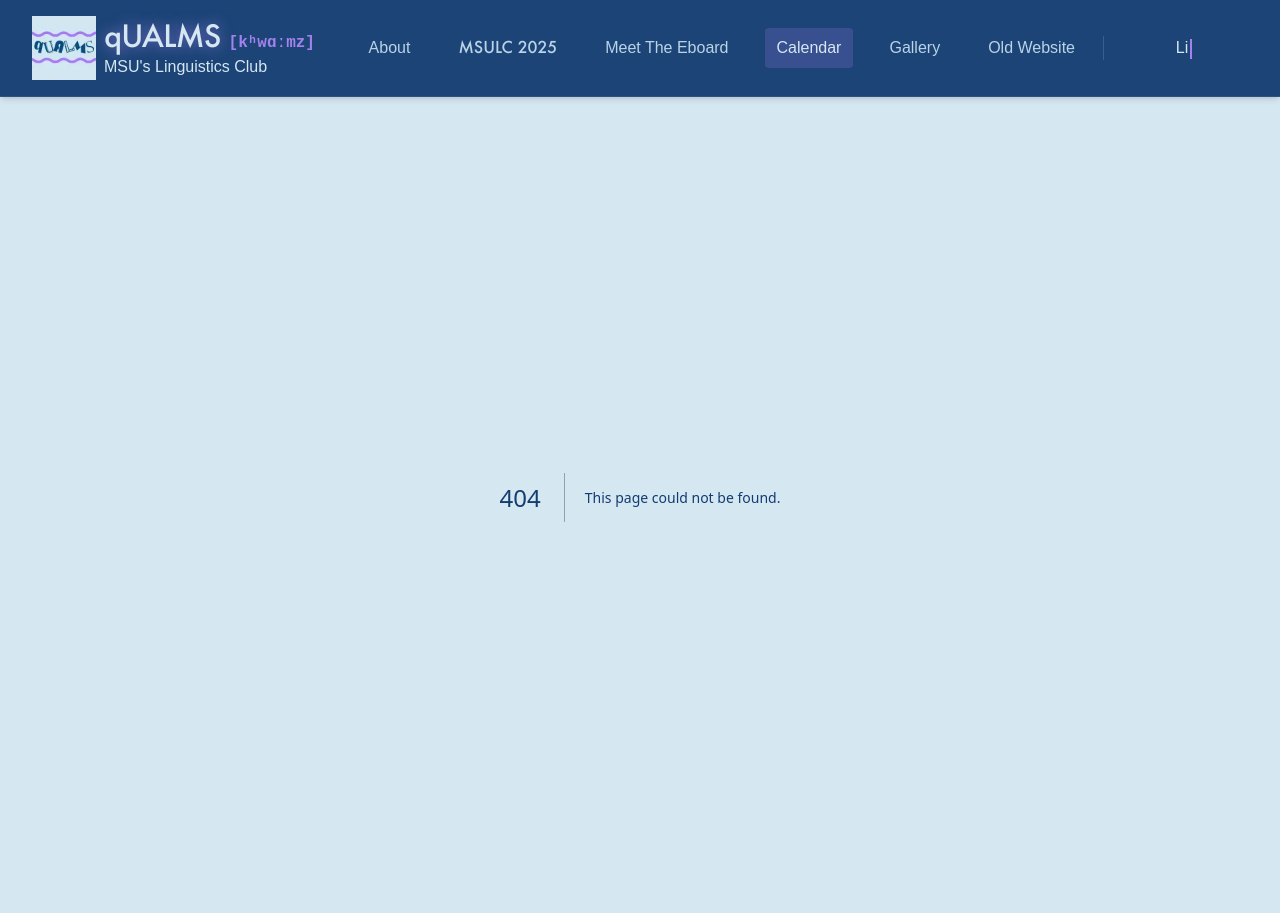
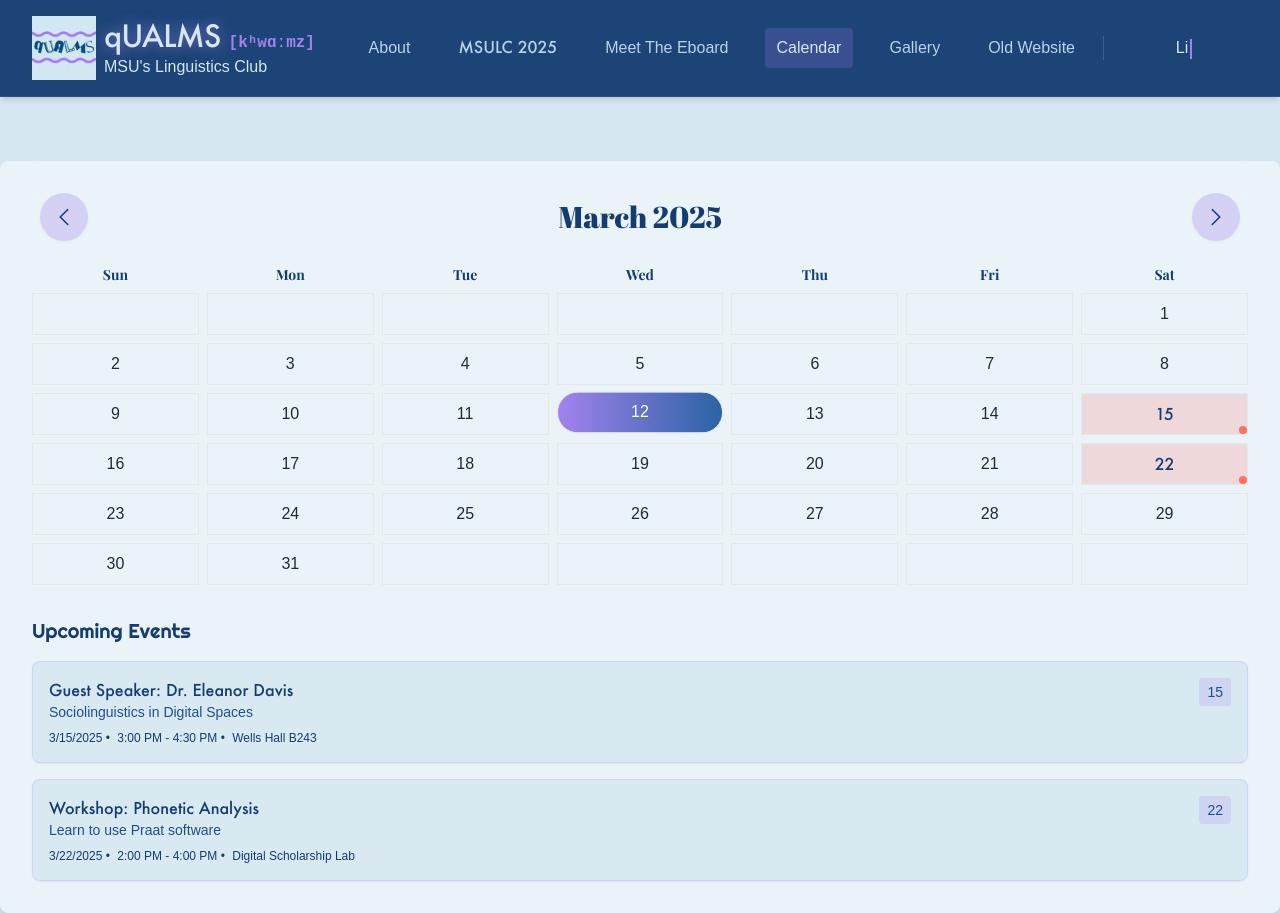
Before and after one commit to DevT02/qUALMS-website, a Next.js app: page /calendar in a window 1280 px wide. Before the commit this address had no page. Built offline with nearby package versions, Linux system fonts and the light colour scheme; a web font is replaced by a local one.

Commit message:
calendar page

```diff
--- /dev/null
+++ b/src/app/calendar/page.tsx
@@ -0,0 +1,236 @@
+'use client';
+import React, { useState } from "react";
+
+export default function CalendarPage() {
+  // Current date (for highlighting today if it’s in the displayed month)
+  const now = new Date();
+  const currentYear = now.getFullYear();
+  const currentMonth = now.getMonth();
+  const currentDate = now.getDate();
+
+  // State for the displayed month/year
+  const [displayedYear, setDisplayedYear] = useState(currentYear);
+  const [displayedMonth, setDisplayedMonth] = useState(currentMonth);
+
+  // Example events (feel free to expand/replace with your actual events)
+  const events = [
+    {
+      date: new Date(currentYear, currentMonth, 15),
+      title: "Guest Speaker: Dr. Eleanor Davis",
+      description: "Sociolinguistics in Digital Spaces",
+      location: "Wells Hall B243",
+      time: "3:00 PM - 4:30 PM",
+    },
+    {
+      date: new Date(currentYear, currentMonth, 22),
+      title: "Workshop: Phonetic Analysis",
+      description: "Learn to use Praat software",
+      location: "Digital Scholarship Lab",
+      time: "2:00 PM - 4:00 PM",
+    },
+    // Example event next month:
+    {
+      date: new Date(currentYear, currentMonth + 1, 10),
+      title: "Syntax & Semantics Roundtable",
+      description: "Discussion on recent syntax research",
+      location: "Wells Hall A105",
+      time: "5:00 PM - 6:30 PM",
+    },
+  ];
+
+  // Functions to navigate months
+  const handleNextMonth = () => {
+    if (displayedMonth === 11) {
+      // Go to January of the next year
+      setDisplayedMonth(0);
+      setDisplayedYear(displayedYear + 1);
+    } else {
+      setDisplayedMonth(displayedMonth + 1);
+    }
+  };
+
+  const handlePrevMonth = () => {
+    if (displayedMonth === 0) {
+      // Go to December of the previous year
+      setDisplayedMonth(11);
+      setDisplayedYear(displayedYear - 1);
+    } else {
+      setDisplayedMonth(displayedMonth - 1);
+    }
+  };
+
+  // Determine first day and number of days in the displayed month
+  const firstDayOfMonth = new Date(displayedYear, displayedMonth, 1).getDay();
+  const daysInMonth = new Date(displayedYear, displayedMonth + 1, 0).getDate();
+
+  // Build the weeks array
+  const weeks = [];
+  let week = [];
+
+  // Fill initial blanks for the first week
+  for (let i = 0; i < firstDayOfMonth; i++) {
+    week.push(null);
+  }
+
+  // Fill the days of the month
+  for (let day = 1; day <= daysInMonth; day++) {
+    week.push(day);
+    if (week.length === 7) {
+      weeks.push(week);
+      week = [];
+    }
+  }
+
+  // Fill in any remaining blanks for the last week
+  if (week.length > 0) {
+    while (week.length < 7) {
+      week.push(null);
+    }
+    weeks.push(week);
+  }
+
+  // Check if this day is in the displayed month/year
+  // AND if it matches today's date
+  const isToday = (day: number | null) => {
+    return (
+      day &&
+      displayedYear === currentYear &&
+      displayedMonth === currentMonth &&
+      day === currentDate
+    );
+  };
+
+  // Check if a date has events (in the displayed month/year)
+  const hasEvent = (day: number | null) => {
+    if (!day) return false;
+    return events.some(
+      (event) =>
+        event.date.getFullYear() === displayedYear &&
+        event.date.getMonth() === displayedMonth &&
+        event.date.getDate() === day
+    );
+  };
+
+  // Get events for the currently displayed month
+  const displayedEvents = events.filter(
+    (event) =>
+      event.date.getFullYear() === displayedYear &&
+      event.date.getMonth() === displayedMonth
+  );
+
+  // For displaying the month name
+  const monthNames = [
+    "January",
+    "February",
+    "March",
+    "April",
+    "May",
+    "June",
+    "July",
+    "August",
+    "September",
+    "October",
+    "November",
+    "December",
+  ];
+
+  return (
+    <section className="mt-16 p-8 bg-white/50 backdrop-blur-lg rounded-lg shadow-md animate-fade-in">
+      {/* Month Navigation */}
+      <div className="flex items-center justify-between mb-6 px-2">
+        <button
+          onClick={handlePrevMonth}
+          className="flex items-center justify-center w-12 h-12 rounded-full bg-lavender/30 text-midnight-800 hover:bg-lavender/50 transition-all duration-300 shadow-sm hover:shadow-md"
+          aria-label="Previous month"
+        >
+          <svg xmlns="http://www.w3.org/2000/svg" viewBox="0 0 24 24" fill="currentColor" className="w-6 h-6">
+            <path fillRule="evenodd" d="M7.72 12.53a.75.75 0 010-1.06l7.5-7.5a.75.75 0 111.06 1.06L9.31 12l6.97 6.97a.75.75 0 11-1.06 1.06l-7.5-7.5z" clipRule="evenodd" />
+          </svg>
+        </button>
+
+        <h2 className="text-3xl calendar-heading vibrant-heading">
+          {monthNames[displayedMonth]} {displayedYear}
+        </h2>
+
+        <button
+          onClick={handleNextMonth}
+          className="flex items-center justify-center w-12 h-12 rounded-full bg-lavender/30 text-midnight-800 hover:bg-lavender/50 transition-all duration-300 shadow-sm hover:shadow-md"
+          aria-label="Next month"
+        >
+          <svg xmlns="http://www.w3.org/2000/svg" viewBox="0 0 24 24" fill="currentColor" className="w-6 h-6">
+            <path fillRule="evenodd" d="M16.28 11.47a.75.75 0 010 1.06l-7.5 7.5a.75.75 0 01-1.06-1.06L14.69 12 7.72 5.03a.75.75 0 011.06-1.06l7.5 7.5z" clipRule="evenodd" />
+          </svg>
+        </button>
+      </div>
+
+      {/* Weekday Headers */}
+      <div className="grid grid-cols-7 gap-2 text-center font-medium mb-2">
+        {["Sun", "Mon", "Tue", "Wed", "Thu", "Fri", "Sat"].map((day) => (
+          <div key={day} className="text-sm artistic-text text-midnight-600 font-bold">
+            {day}
+          </div>
+        ))}
+      </div>
+
+      {/* Calendar Days */}
+      <div className="grid grid-cols-7 gap-2 text-center font-medium">
+        {weeks.map((week, weekIndex) =>
+          week.map((day, dayIndex) => {
+            const highlightToday = isToday(day);
+            const eventPresent = hasEvent(day);
+
+            return (
+              <div
+                key={`${weekIndex}-${dayIndex}`}
+                className={`p-2 border border-gray-200 transition-all duration-300 hover:scale-105 hover:shadow-lg relative ${
+                  highlightToday
+                    ? "bg-gradient-to-r from-lavender to-midnight-500 text-white rounded-full animate-bounce-subtle"
+                    : eventPresent
+                    ? "bg-accent/20 text-midnight-900 font-bold"
+                    : "text-gray-800 hover:bg-ice-100/80"
+                }`}
+              >
+                {day ? day : ""}
+                {day && eventPresent && (
+                  <span className="absolute bottom-0 right-0 h-2 w-2 bg-accent rounded-full"></span>
+                )}
+              </div>
+            );
+          })
+        )}
+      </div>
+
+      {/* Events List (only for displayed month) */}
+      <div className="mt-8 space-y-4">
+        <h3 className="text-xl vibrant-heading">Upcoming Events</h3>
+        {displayedEvents.length > 0 ? (
+          displayedEvents.map((event, index) => (
+            <div
+              key={index}
+              className="p-4 bg-ice-100/80 rounded-lg border border-lavender/20 shadow-sm"
+            >
+              <div className="flex justify-between items-start">
+                <div>
+                  <h4 className="font-bold text-midnight-900">{event.title}</h4>
+                  <p className="text-sm text-midnight-700">{event.description}</p>
+                  <p className="text-xs mt-2">
+                    <span className="font-medium">
+                      {event.date.toLocaleDateString()}
+                    </span>{" "}
+                    • <span className="ml-1">{event.time}</span> •{" "}
+                    <span className="ml-1">{event.location}</span>
+                  </p>
+                </div>
+                <span className="text-sm bg-lavender/20 px-2 py-1 rounded text-midnight-700">
+                  {event.date.getDate()}
+                </span>
+              </div>
+            </div>
+          ))
+        ) : (
+          <p className="text-midnight-800">No events this month.</p>
+        )}
+      </div>
+    </section>
+  );
+}
```
